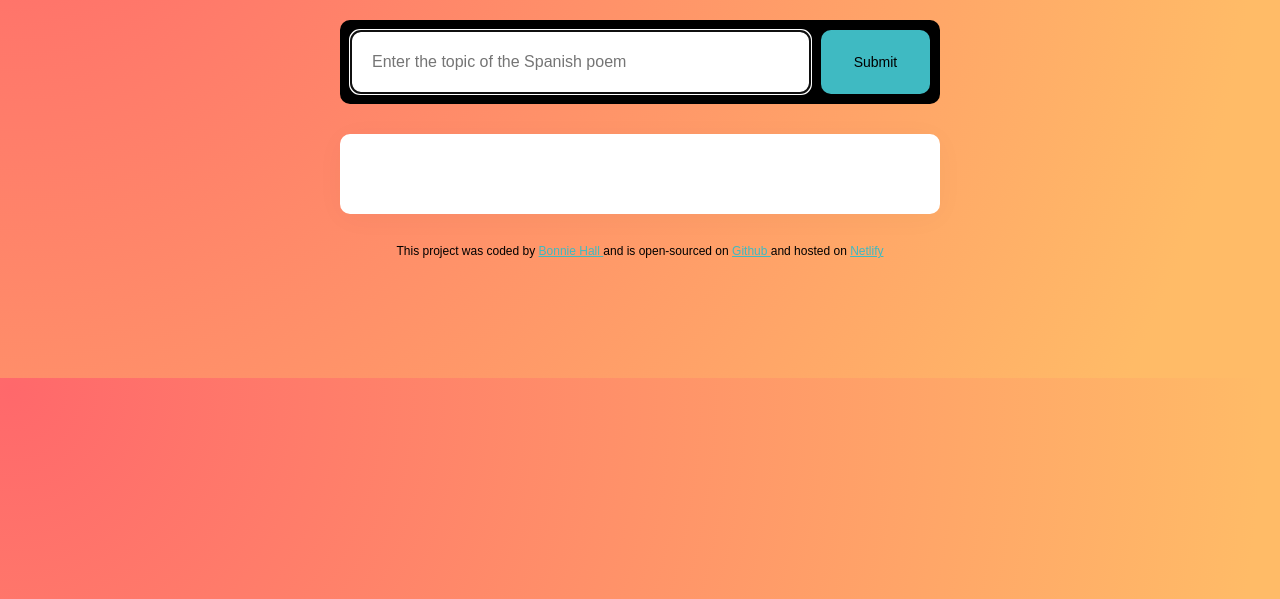
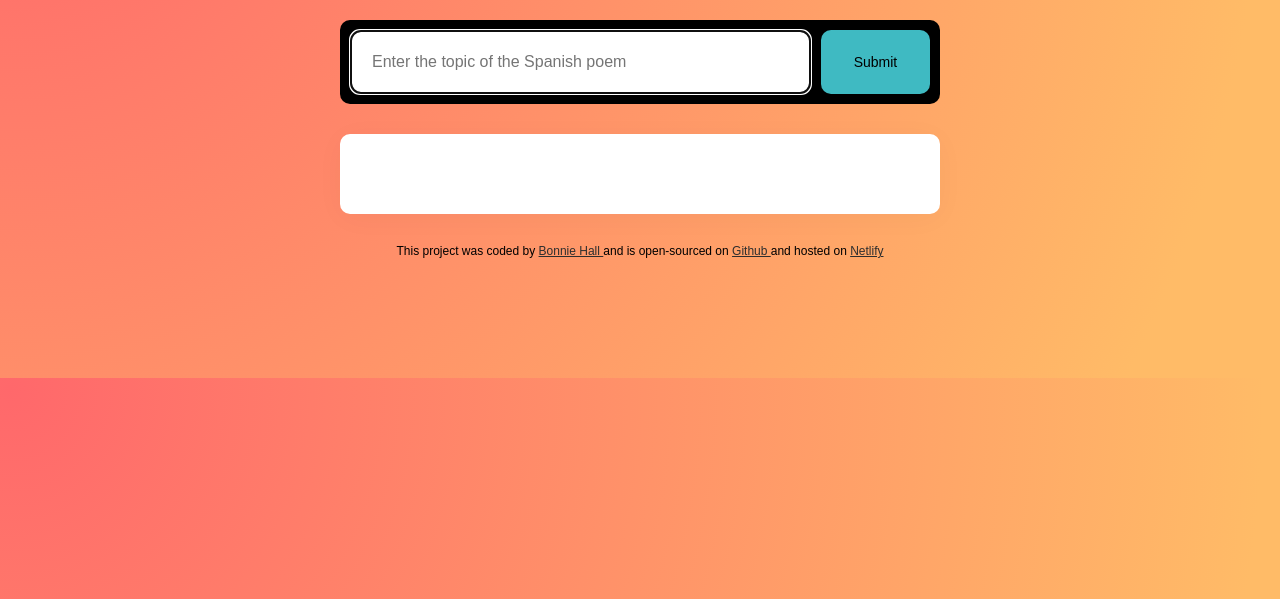
Before and after one commit to Bhall2023/AI-poem-project, a plain HTML site: page index.html in a window 1280 px wide. Shown: the part 201-800 px from the top of the page. Drawn offline with nearby package versions, Linux system fonts and the light colour scheme.

Commit message:
changed footer links color

```diff
--- a/src/style.css
+++ b/src/style.css
@@ -4,7 +4,7 @@ body {
 }
 
 a {
-    color: #3FBAC2;
+    color: #2E2E2E;
 }
 
 .container {
```
